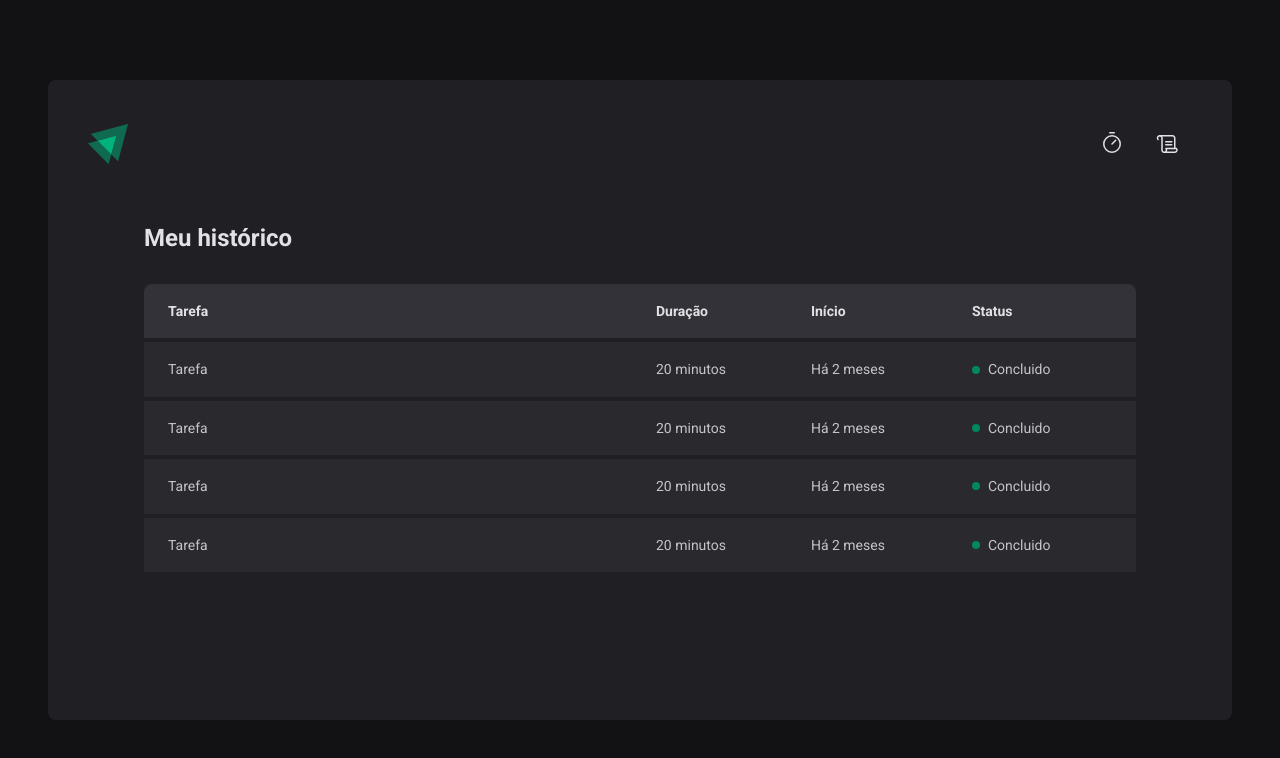
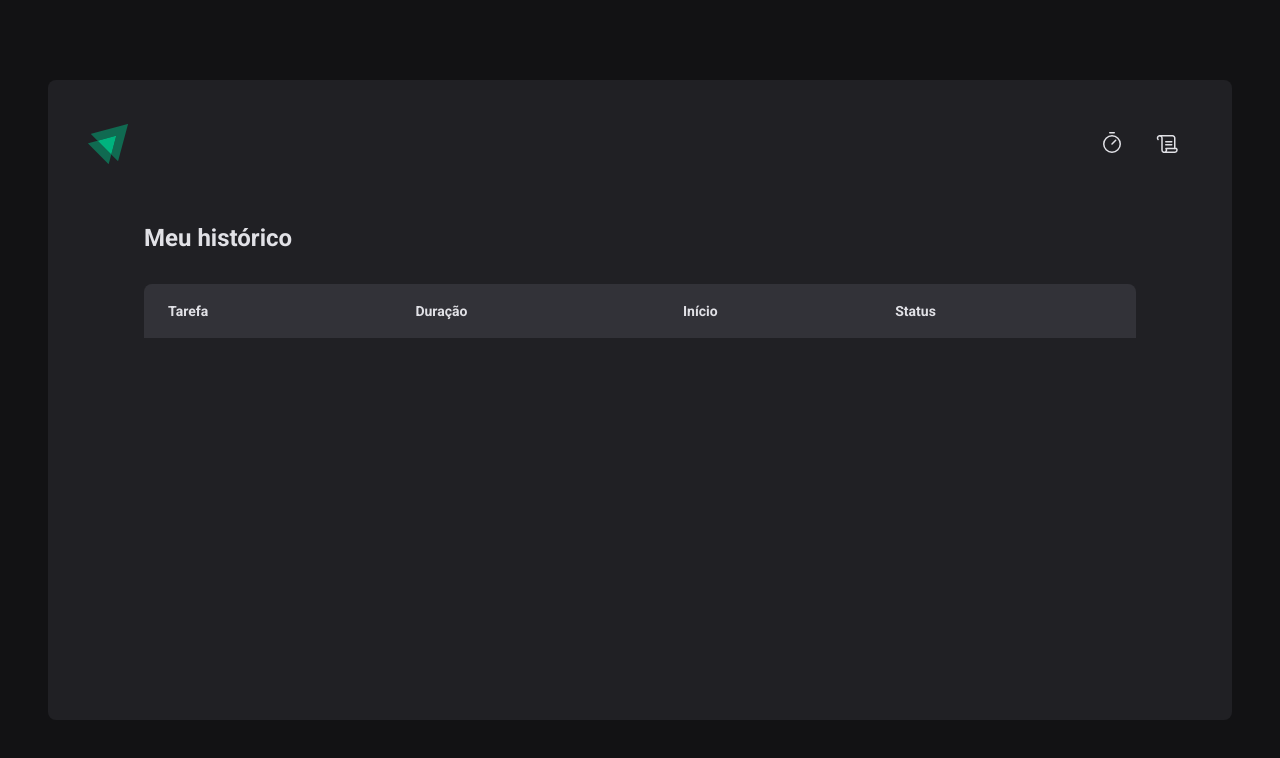
Before and after one commit to Thesamramos/Ignite-Timer, a React (Vite) app: page /history in a window 1280 px wide. Shown: the top 758 px of the page. Built offline with nearby package versions, Linux system fonts and the light colour scheme.

Commit message:
Context no history

```diff
--- a/src/contexts/CyclesContext.tsx
+++ b/src/contexts/CyclesContext.tsx
@@ -64,7 +64,6 @@
         setCycles((state) => [...state, newCycle])
         setActiveCycleId(newCycle.id)
         setAmountSecondsPassed(0)
-        //reset();
     }
 
     function interruptCycle() {
--- a/src/pages/History/index.tsx
+++ b/src/pages/History/index.tsx
@@ -1,6 +1,8 @@
 import { useContext } from "react";
 import { HistoryContainer, HistoryList, Status } from "./styles";
 import { cyclesContext } from "../../contexts/CyclesContext";
+import { formatDistanceToNow } from "date-fns";
+import { ptBR } from "date-fns/locale";
 
 export function History() {
     const {cycles} = useContext(cyclesContext)
@@ -19,41 +21,31 @@
                         </tr>
                     </thead>
                     <tbody>
-                        <tr>
-                            <td>Tarefa</td>
-                            <td>20 minutos</td>
-                            <td>Há 2 meses</td>
-                            <td>
-                                <Status statusColor='green' >Concluido</Status>
-                            </td>
-                        </tr>
+                        {cycles.map((cycle) => {
+                            return (
+                                <tr key={cycle.id}>
+                                    <td>{cycle.task}</td>
+                                    <td>{cycle.minutesAmount} minutos</td>
+                                    <td>{formatDistanceToNow(cycle.startDate, {
+                                        addSuffix: true,
+                                        locale: ptBR,
+                                    })}</td>
+                                    <td>
+                                        {cycle.finishedDate && (
+                                            <Status statusColor='green' >Concluido</Status>
+                                        )}
 
-                        <tr>
-                            <td>Tarefa</td>
-                            <td>20 minutos</td>
-                            <td>Há 2 meses</td>
-                            <td>
-                                <Status statusColor='green' >Concluido</Status>
-                            </td>
-                        </tr>
+                                        {cycle.interruptedDate && (
+                                            <Status statusColor='red' >Interrompido</Status>
+                                        )}
 
-                        <tr>
-                            <td>Tarefa</td>
-                            <td>20 minutos</td>
-                            <td>Há 2 meses</td>
-                            <td>
-                                <Status statusColor='green' >Concluido</Status>
-                            </td>
-                        </tr>
-
-                        <tr>
-                            <td>Tarefa</td>
-                            <td>20 minutos</td>
-                            <td>Há 2 meses</td>
-                            <td>
-                                <Status statusColor='green' >Concluido</Status>
-                            </td>
-                        </tr>
+                                        {!cycle.finishedDate && !cycle.interruptedDate && (
+                                            <Status statusColor='yellow' >Em andamento</Status>
+                                        )}
+                                    </td>
+                                </tr>
+                            )
+                        })}
                     </tbody>
                 </table>
             </HistoryList>
--- a/src/pages/Home/index.tsx
+++ b/src/pages/Home/index.tsx
@@ -33,13 +33,18 @@
         },
     })
 
-    const {handleSubmit, watch, /*reset*/} = newCycleForm
+    const {handleSubmit, watch, reset} = newCycleForm
+
+    function handleCreateNewCycle(data: NewCycleFormData) {
+        createNewCycle(data)
+        reset()
+    }
 
     const task = watch('task')
     const isSubmitDisabled = !task
     return(
         <HomeContainer>
-            <form onSubmit={handleSubmit(createNewCycle)}>
+            <form onSubmit={handleSubmit(handleCreateNewCycle)}>
 
                 <FormProvider {...newCycleForm}>
                     <NewCycleForm />
```
